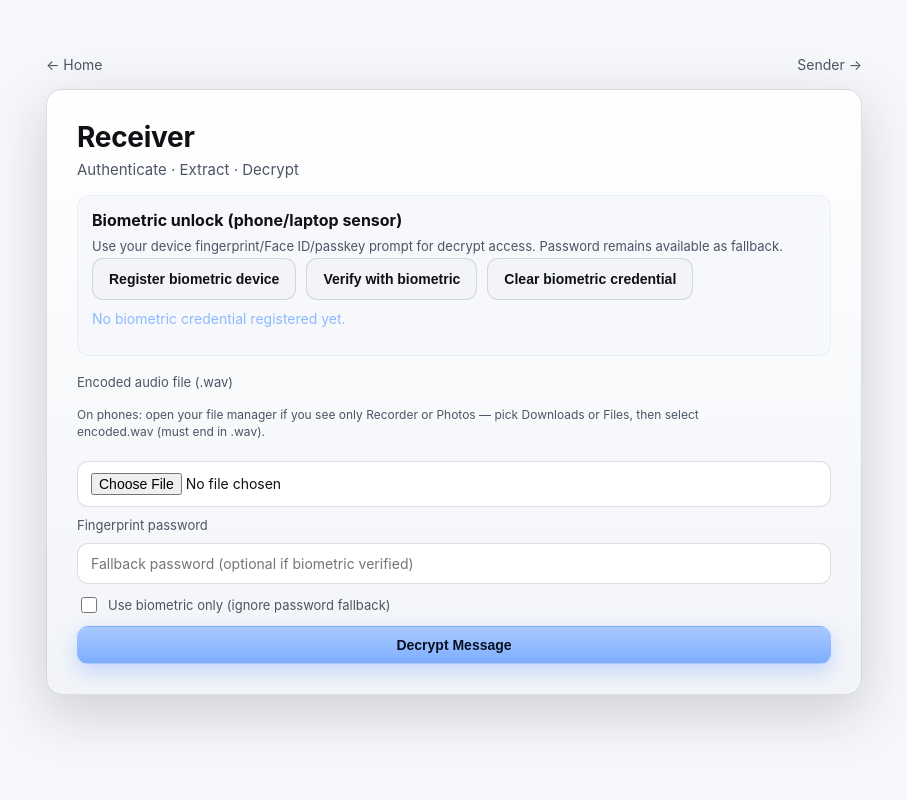
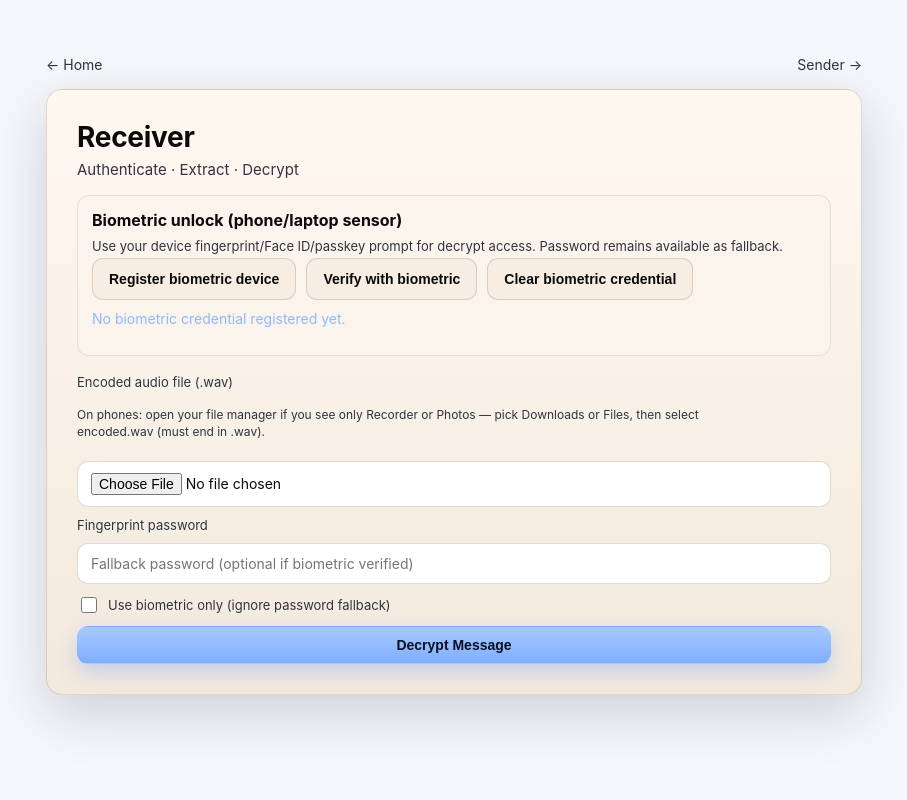
Before and after one commit to Karthikprasadm/EchoCrypt, a Flask app: page /receiver in a window 1280 px wide. Shown: the whole page, without its empty margins (186-1093 px from the left). Run offline with Flask 3, Linux system fonts and the light colour scheme.

Commit message:
Warm light theme and darker text

```diff
--- a/static/style.css
+++ b/static/style.css
@@ -1,16 +1,16 @@
 :root {
     --bg-0: #080b14;
     --bg-1: #0d1324;
-    --surface: #ffffff;
-    --surface-2: #f2f4f8;
-    --text: #0f1115;
-    --text-dim: #4b5565;
+    --surface: #fff8f1;
+    --surface-2: #f3e9dd;
+    --text: #0a0a0a;
+    --text-dim: #2f3440;
     --accent: #8cb9ff;
     --accent-strong: #5e95ff;
     --success: #37d3a2;
     --warning: #ffc165;
     --danger: #ff7283;
-    --border: rgba(20, 30, 50, 0.14);
+    --border: rgba(84, 62, 40, 0.18);
     --ring: rgba(140, 185, 255, 0.35);
     --shadow: 0 18px 54px rgba(20, 30, 50, 0.18);
     --radius: 16px;
@@ -121,11 +121,11 @@ h2 { font-size: 17px; margin: 0 0 12px; }
 
 .btn.ghost {
     color: var(--text);
-    background: #f3f4f7;
+    background: #f7ede2;
     border-color: var(--border);
 }
 
-.btn.ghost:hover { background: #e8ebf2; }
+.btn.ghost:hover { background: #eee1d3; }
 
 .steps { padding-left: 18px; line-height: 1.75; color: var(--text-dim); }
 .steps strong { color: var(--text); }
@@ -149,8 +149,8 @@ h2 { font-size: 17px; margin: 0 0 12px; }
     gap: 14px;
     padding: 16px;
     border-radius: 14px;
-    border: 1px solid rgba(168, 186, 230, 0.14);
-    background: #f7f8fc;
+    border: 1px solid rgba(84, 62, 40, 0.12);
+    background: #fbf4ed;
 }
 
 .field-wide {
@@ -269,8 +269,8 @@ textarea { resize: vertical; }
     margin: 6px 0 18px;
     padding: 14px;
     border-radius: 12px;
-    border: 1px solid rgba(168, 186, 230, 0.16);
-    background: #f7f8fc;
+    border: 1px solid rgba(84, 62, 40, 0.12);
+    background: #fbf4ed;
 }
 
 .webauthn-panel h2 {
@@ -320,7 +320,7 @@ textarea { resize: vertical; }
 .success-step audio { width: 100%; margin-top: 8px; }
 
 .message-box {
-    background: #f2f4f8;
+    background: #f7efe6;
     color: var(--text);
     padding: 12px;
     border-radius: 10px;
```
